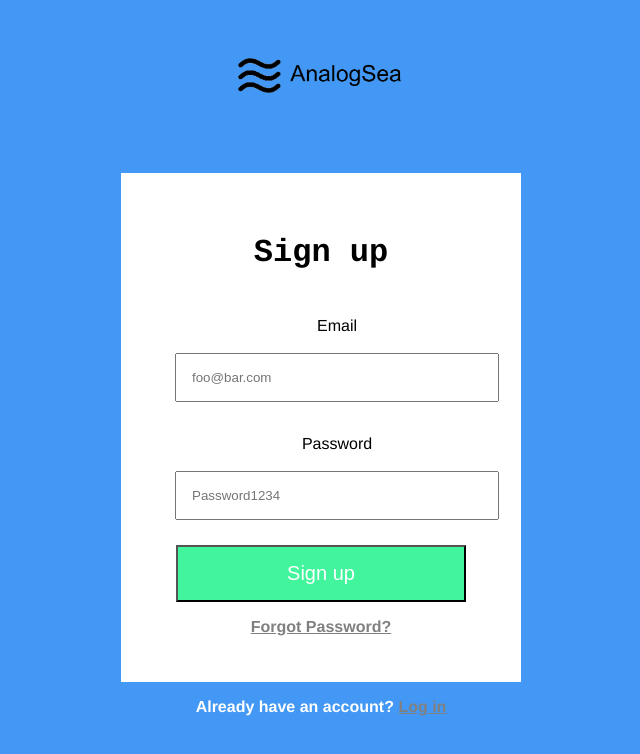
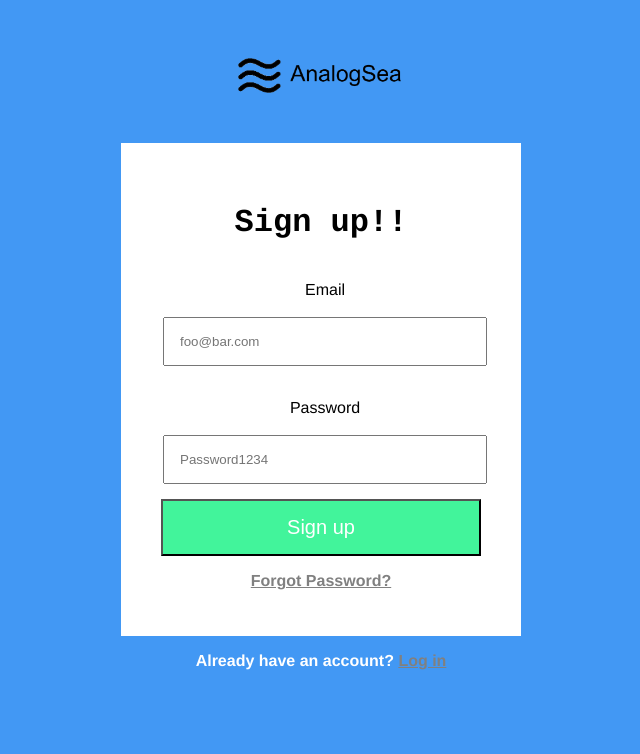
Before and after one commit to joncancode/AnalogSea-project, a plain HTML site: page index.html in a window 1280 px wide. Shown: the whole page, without its empty margins (319-959 px from the left). Drawn offline with Linux system fonts and the light colour scheme.

Commit message:
update for June1

```diff
--- a/index.html
+++ b/index.html
@@ -11,7 +11,7 @@
 	</header>
 	<body>
 		<form class="signup">
-			<h1>Sign up
+			<h1>Sign up!!
 			</h1>
 
     <fieldset name="login">
--- a/main.css
+++ b/main.css
@@ -19,7 +19,7 @@ h1 {
 	display: block;
     height: 35px;
     width: auto;
-	margin: 0 auto 30px;
+	margin: 0 auto 0px;
 	padding: 50px;
 }
 
@@ -27,6 +27,7 @@ fieldset {
 	margin-top: 40px;
 	font-family: Helvetica;
 	border: none;
+	padding: 0;
 }
 
 .signup label {
@@ -57,7 +58,7 @@ body.a {
 }
 
 button {
-	width: 290px;
+	width: 320px;
 	background-color: #42f49b;
 	color: white;
 	font-size: 20px;
```
